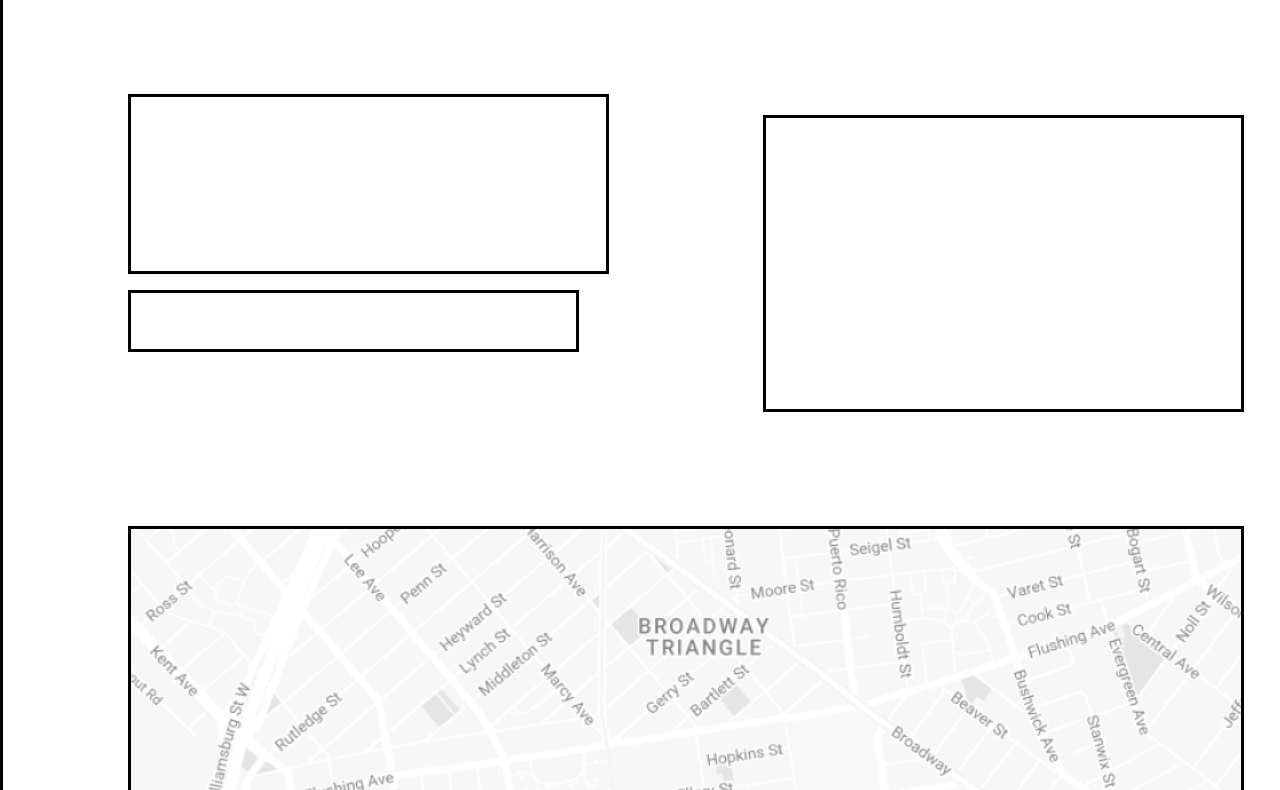
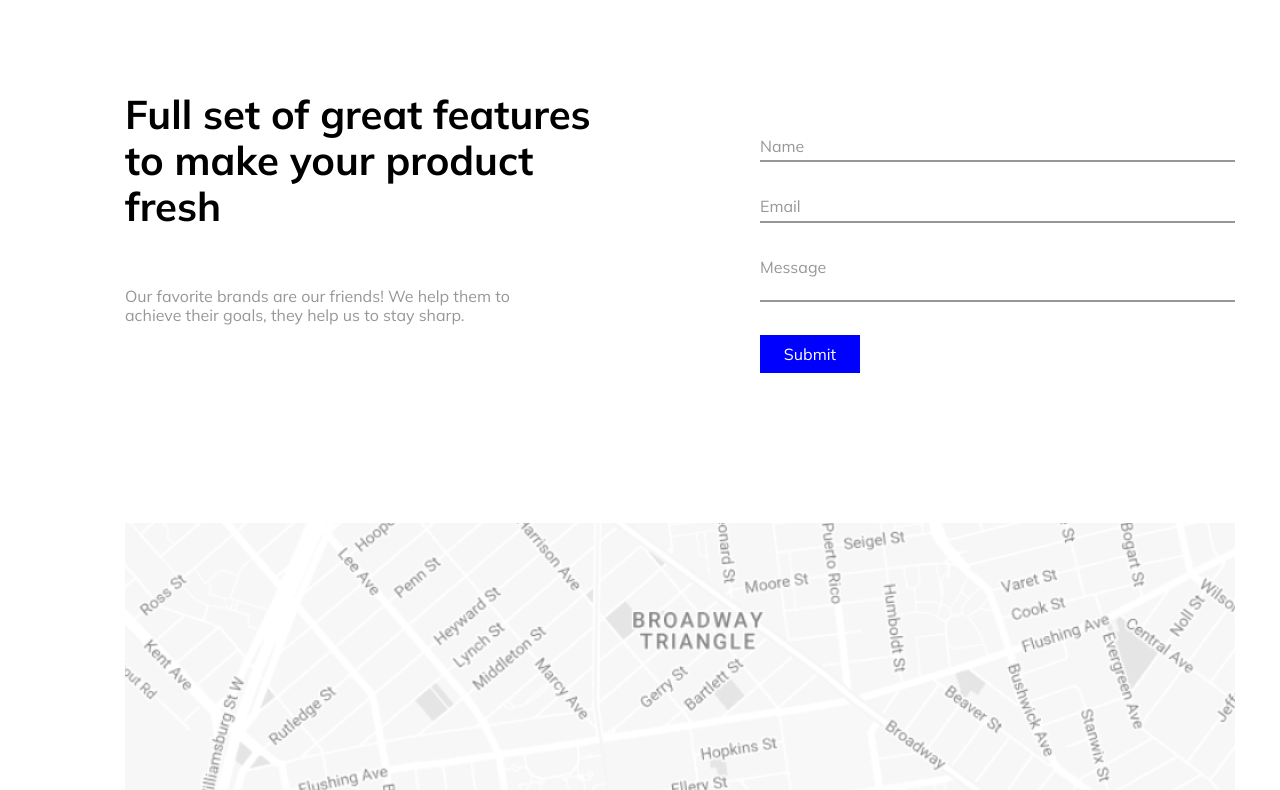
Before and after one commit to anoory/Cross-Browser-Compatibility, a plain HTML site: page pages/Contact.html in a window 1280 px wide. Shown: the part 103-893 px from the top of the page. Drawn offline with Linux system fonts and the light colour scheme; a web font is replaced by a local one.

Commit message:
Third Time

```diff
--- a/pages/Contact.html
+++ b/pages/Contact.html
@@ -29,9 +29,36 @@
             </ul>
           </div>
         </div>
-        <div class="Contact-Title"></div>
-        <div class="Contact-Brand"></div>
-        <div class="Contact-Form"></div>
+        <div class="Contact-Title">
+          <h1 class="contact-heading">
+            Full set of great features to make your product fresh
+          </h1>
+        </div>
+        <div class="Contact-Brand">
+          <p class="contact-paragh">
+            Our favorite brands are our friends! We help them to achieve their
+            goals, they help us to stay sharp.
+          </p>
+        </div>
+        <div class="Contact-Form">
+          <form>
+            <div class="inputBox">
+              <input type="text" name="" required="required" />
+              <span>Name</span>
+            </div>
+            <div class="inputBox">
+              <input type="text" name="" required="required" />
+              <span>Email</span>
+            </div>
+            <div class="inputBox">
+              <textarea required="required"></textarea>
+              <span>Message</span>
+            </div>
+            <div class="inputBox">
+              <input type="submit" name="" value="Submit" />
+            </div>
+          </form>
+        </div>
         <div class="Contact-Map">
           <img src="../images/Map.png" alt="Map" />
         </div>
--- a/styles/Contact.css
+++ b/styles/Contact.css
@@ -3,13 +3,12 @@
   width: 1360px;
   height: 1375px;
   background-color: white;
-  border: solid black;
 }
 .navigation {
   position: absolute;
   width: 1109px;
   height: 23px;
-  border: solid black;
+
   top: 61px;
   left: 126px;
   margin: auto;
@@ -55,7 +54,7 @@ a {
   height: 23px;
   top: 1306px;
   margin-left: 125px;
-  border: solid black;
+
   display: flex;
   justify-content: space-between;
   align-items: center;
@@ -101,7 +100,6 @@ a {
   height: 174px;
   top: 194px;
   margin-left: 125px;
-  border: solid black;
 }
 .Contact-Brand {
   position: absolute;
@@ -109,7 +107,6 @@ a {
   height: 56px;
   top: 390px;
   margin-left: 125px;
-  border: solid black;
 }
 .Contact-Form {
   position: absolute;
@@ -117,7 +114,6 @@ a {
   height: 291px;
   top: 215px;
   margin-left: 760px;
-  border: solid black;
 }
 .Contact-Map {
   position: absolute;
@@ -125,5 +121,70 @@ a {
   height: 570px;
   top: 626px;
   margin-left: 125px;
-  border: solid black;
 }
+.contact-heading {
+  position: absolute;
+  font-family: "Mulish", sans-serif;
+  font-style: normal;
+  font-size: 40px;
+  font-weight: bold;
+  display: contents;
+}
+.contact-paragh {
+  position: absolute;
+  font-family: "Mulish", sans-serif;
+  font-style: normal;
+  font-size: 16px;
+  color: #979797;
+  display: contents;
+}
+.Contact-Form {
+  position: absolute;
+  font-family: "Mulish", sans-serif;
+  font-style: normal;
+  font-size: 16px;
+  box-sizing: border-box;
+  color: #979797;
+}
+.Contact-Form .inputBox {
+  position: relative;
+  width: 100%;
+  margin-top: 10px;
+}
+.Contact-Form .inputBox input,
+.Contact-Form .inputBox textarea {
+  width: 100%;
+  padding: 5px 0;
+  font-size: 16px;
+  margin: 10px 0;
+  border: none;
+  border-bottom: 2px solid #979797;
+  outline: none;
+  resize: none;
+}
+.Contact-Form .inputBox span {
+  position: absolute;
+  left: 0;
+  padding: 5px 0;
+  font-size: 16px;
+  margin: 10px 0;
+  pointer-events: none;
+  transition: 0.5s;
+  color: #979797;
+}
+.Contact-Form .inputBox input:focus ~ span,
+.Contact-Form .inputBox input:focus ~ span,
+.Contact-Form .inputBox textarea:focus ~ span,
+.Contact-Form .inputBox textarea:valid ~ span {
+  color: rgb(211, 63, 63);
+  font-size: 12px;
+  transform: translateY(-20px);
+}
+.Contact-Form .inputBox input[type="submit"] {
+  width: 100px;
+  background-color: blue;
+  color: white;
+  border: none;
+  cursor: pointer;
+  padding: 10px;
+}
```
